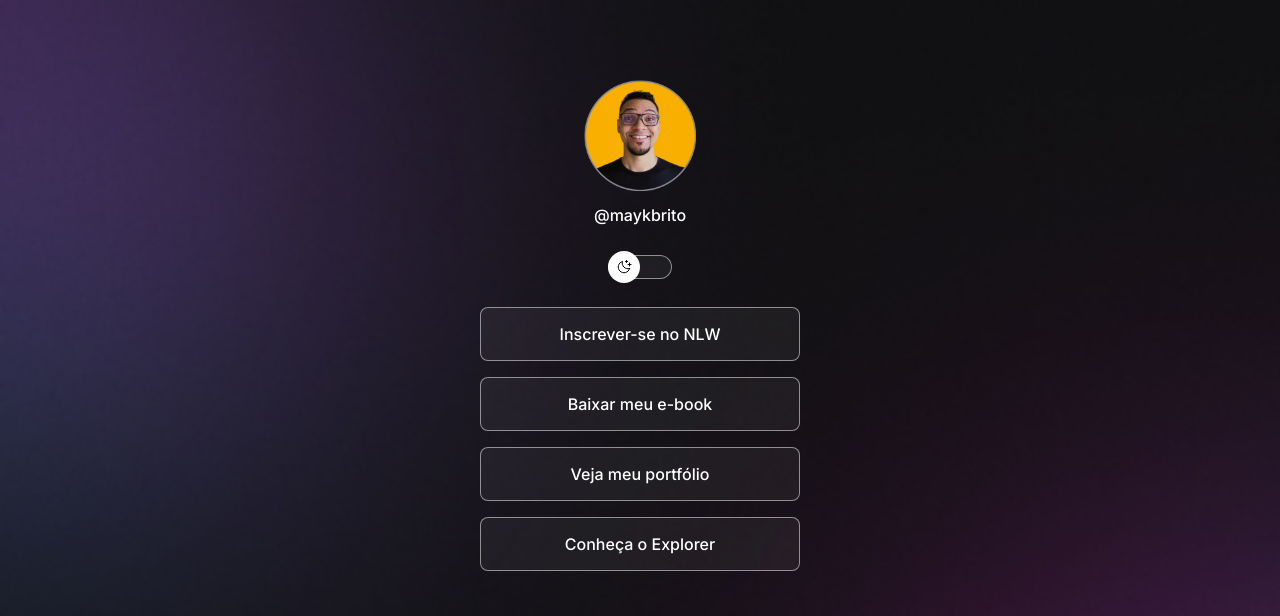
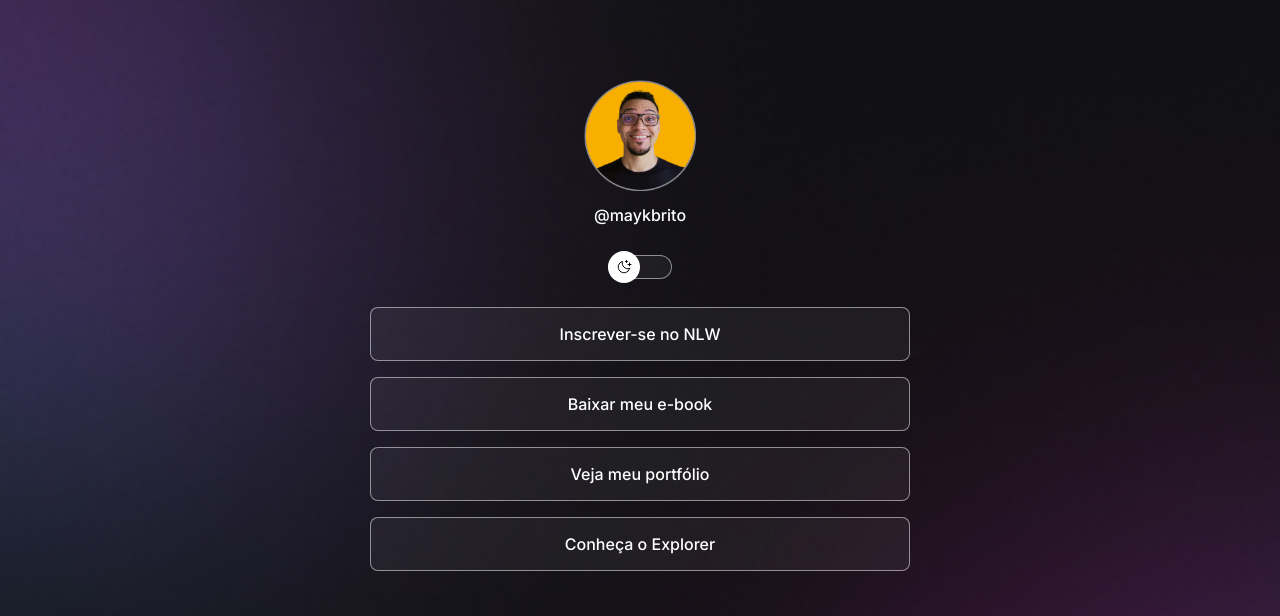
Before and after one commit to emanuelmedeiros/social-links-bio, a plain HTML site: page index.html in a window 1280 px wide. Shown: the top 616 px of the page. Drawn offline with nearby package versions, Linux system fonts and the light colour scheme.

Commit message:
adjust container width

```diff
--- a/style.css
+++ b/style.css
@@ -44,7 +44,8 @@ body * {
 }
 
 #container {
-  width: 368px;
+  width: 100%;
+  max-width: 588px;
   margin: 56px auto 0;
   padding: 0 24px;
 }
```
